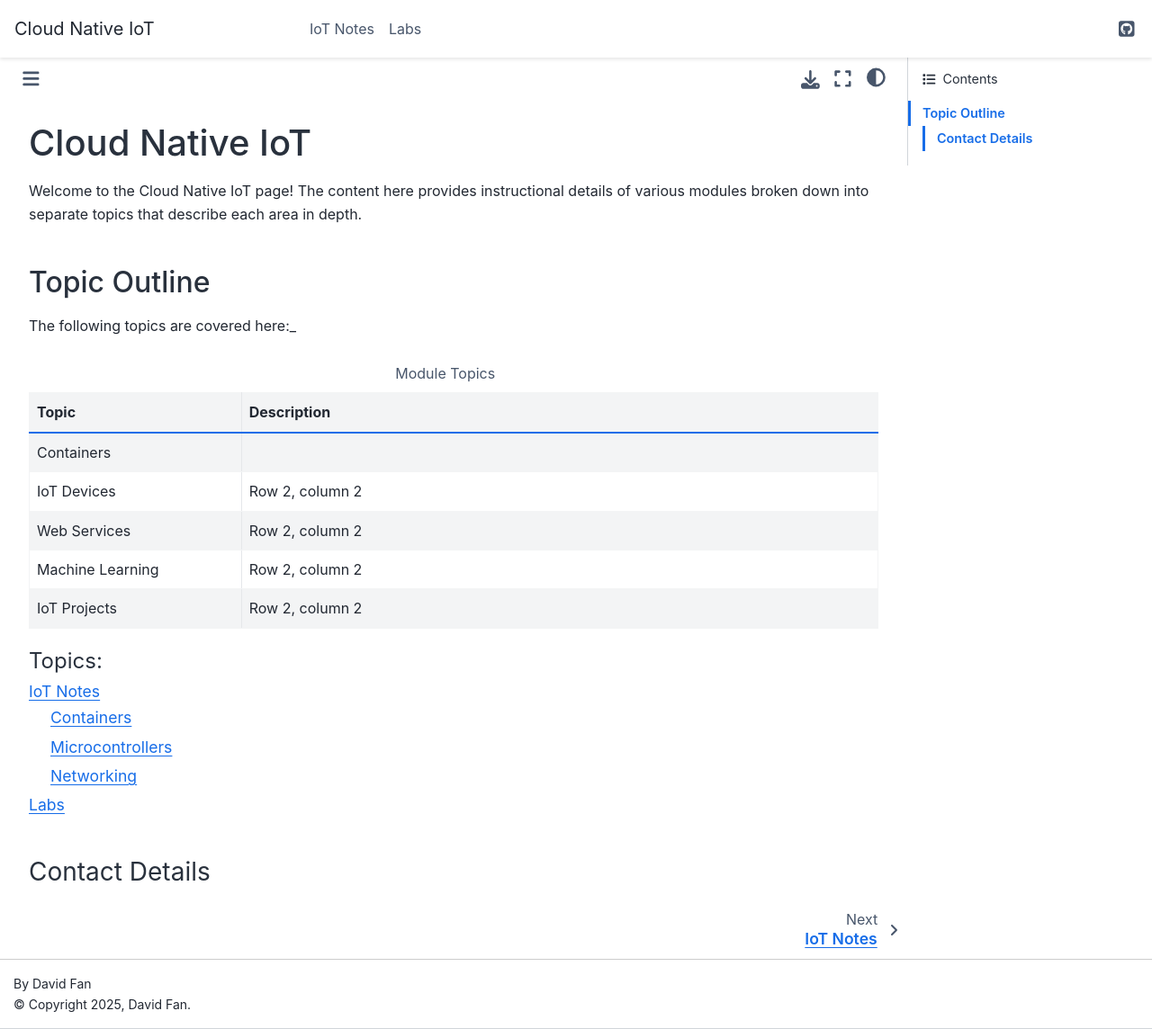
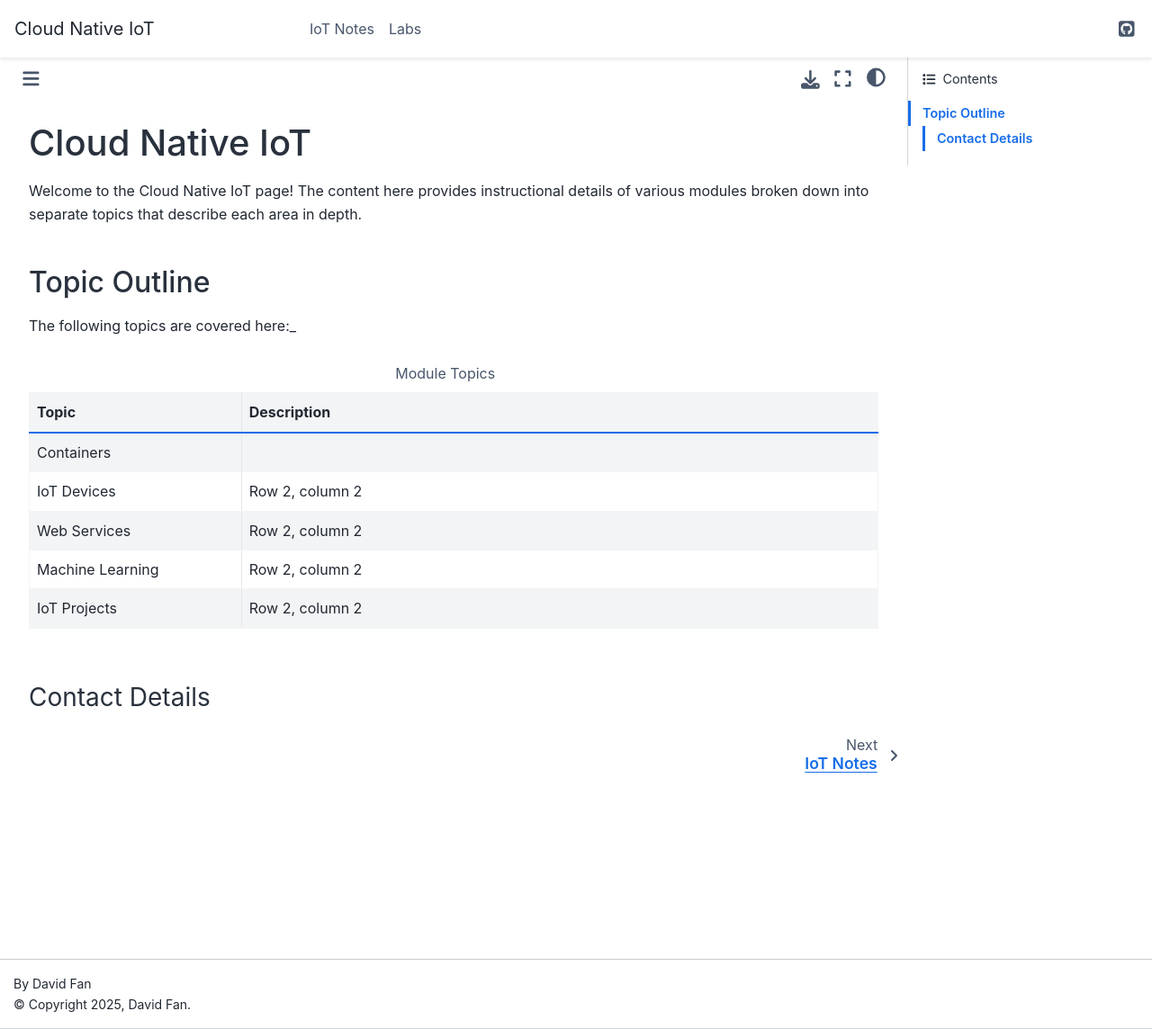
Before and after one commit to Kanaderu/Cloud-Native-IoT, a Sphinx documentation site: the page built from docs/index.rst, in a window 1280 px wide and 1144 px high. Shown: the whole window at 90% size. Built offline with Sphinx 7.4.7 and the Sphinx Book theme 1.1.4, drawn with Linux system fonts in a browser that asks for light colours; part of the change alters nothing that is shown.

```diff
--- a/docs/index.rst
+++ b/docs/index.rst
@@ -1,6 +1,14 @@
 ################
 Cloud Native IoT
 ################
+
+.. toctree::
+   :maxdepth: 1
+   :hidden:
+   :caption: Topics:
+
+   notes/index
+   labs/index
 
 Welcome to the Cloud Native IoT page! The content here provides instructional details of various modules broken down into separate topics that describe each area in depth.
 
@@ -27,12 +35,5 @@ The following topics are covered here:_
    * - IoT Projects
      - Row 2, column 2
 
-.. toctree::
-   :maxdepth: 2
-   :caption: Topics:
-
-   notes/index
-   labs/index
-
 Contact Details
 """""""""""""""
```
